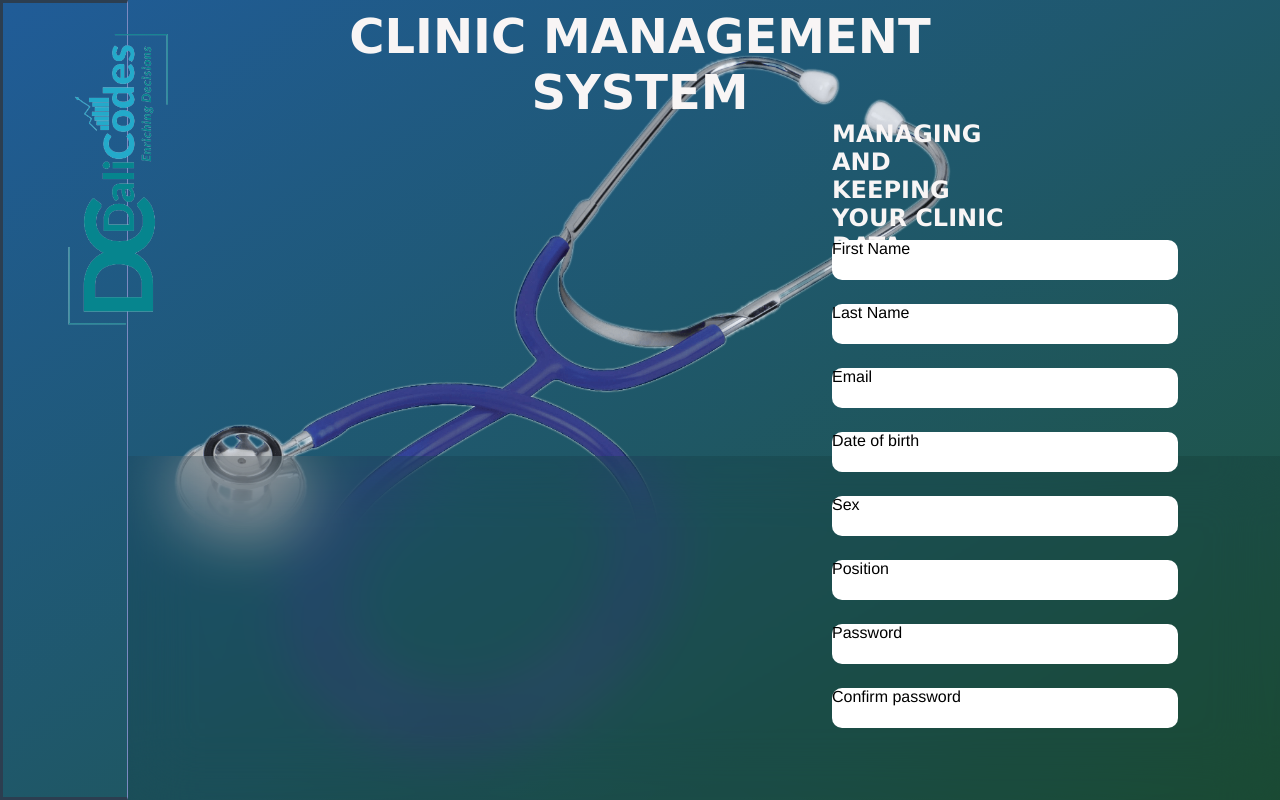
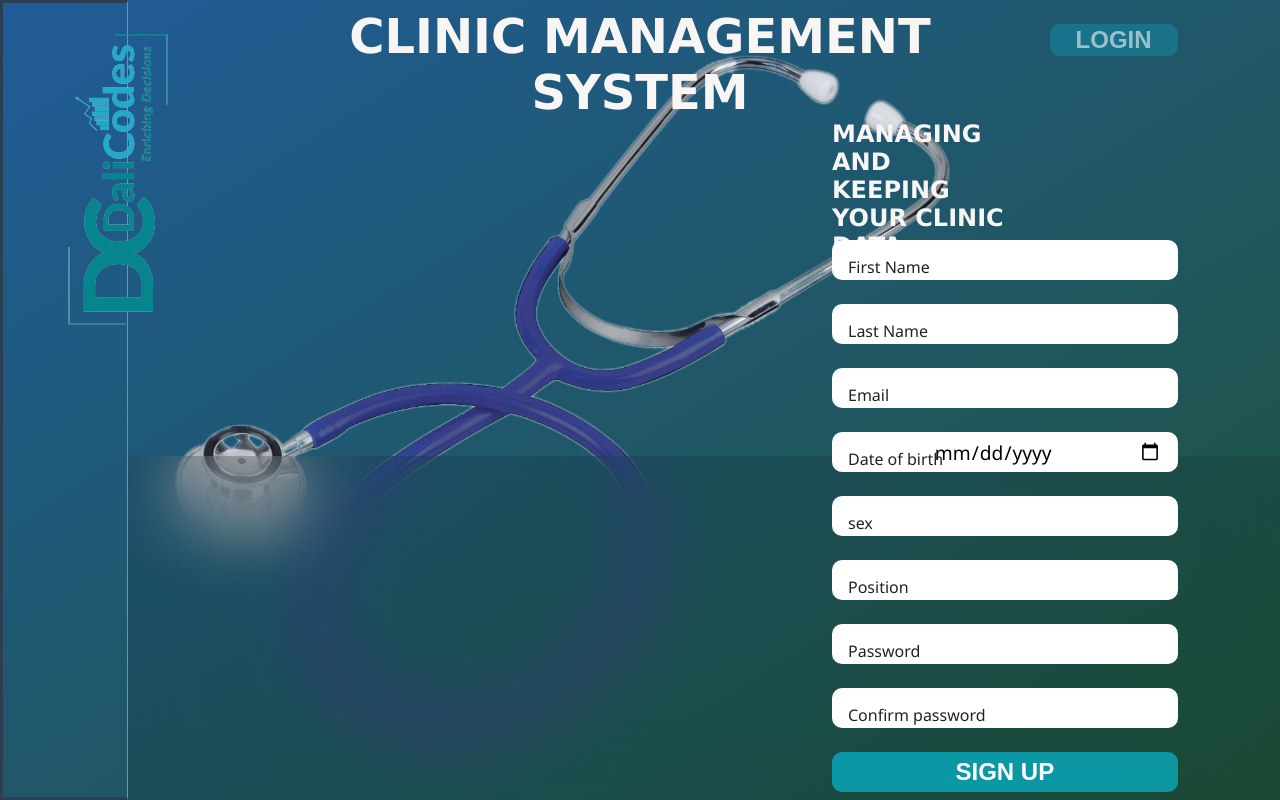
Before and after one commit to DaliDalmas/clinic_management_client, a Vue app: page /#/ in a window 1280 px wide. Built offline with nearby package versions, Linux system fonts and the light colour scheme.

Commit message:
added animation to the inputs of signup and login. added the glass on the patients page

```diff
--- a/src/App.vue
+++ b/src/App.vue
@@ -102,25 +102,91 @@
   justify-content: space-evenly;
   z-index: 2;
 }
-.signup-container input {
+.input-class {
   margin-top: 1.5rem;
   width: 27vw;
   height: 5vh;
   border-radius: 10px;
   border: none;
+  outline: none;
   padding: 1rem;
   cursor: text;
   font-family: "Poppin", "Segoe UI", Tahoma, Geneva, Verdana, sans-serif;
   font-size: 1.2rem;
 }
+
 .input-coat {
   position: relative;
 }
 .lable {
+  font-family: "Poppin", "Segoe UI", Tahoma, Geneva, Verdana, sans-serif;
+  font-size: 1rem;
   position: absolute;
   height: 5vh;
-  color: black;
+  color: rgb(36, 35, 35);
   bottom: 0;
-  left: 0;
+  left: 0em;
+  padding: 1rem;
+}
+
+.btn {
+  cursor: pointer;
+  background: rgba(0, 217, 255, 0.534);
+  margin-top: 1.5rem;
+  width: 27vw;
+  height: 5vh;
+  border-radius: 10px;
+  border: none;
+  color: white;
+  font-weight: bold;
+  font-size: 1.5rem;
+  transition: ease 0.5s;
+}
+.btn:active {
+  transform: scale(0.9);
+}
+.login {
+  width: 10vw;
+  position: absolute;
+  right: 8vw;
+  height: 4vh;
+  background: rgba(0, 217, 255, 0.205);
+  color: rgba(255, 255, 255, 0.555);
+  transition: ease 0.5s;
+}
+.login:hover {
+  background: rgba(0, 217, 255, 0.534);
+  color: white;
+  transform: scale(1.05);
+}
+
+.lable {
+  transition: ease 0.5s;
+  width: 100%;
+  text-align: left;
+  pointer-events: none;
+}
+.dates {
+  text-align: center;
+}
+.input-class:focus + .lable,
+.input-class:valid + .lable {
+  transform: translateY(-75%);
+  color: white;
+}
+.patients {
+  position: relative;
+  display: flex;
+  justify-content: center;
+  align-items: center;
+  color: white;
+}
+.middle-glass {
+  position: absolute;
+  min-height: 70vh;
+  min-width: 80vw;
+  background: rgba(0, 0, 0, 0.144);
+  backdrop-filter: blur(2rem);
+  transform: translateX(-25%);
 }
 </style>
--- /dev/null
+++ b/src/components/login.vue
@@ -0,0 +1,23 @@
+<template>
+  <div class="signup-container">
+    <div class="input-coat">
+      <input type="text" class="input-class" autocomplete="off" required />
+      <div class="lable"><span>Email</span></div>
+    </div>
+
+    <div class="input-coat">
+      <input type="password" class="input-class" autocomplete="off" required />
+      <div class="lable"><span>Password</span></div>
+    </div>
+    <input type="button" value="LOGIN" class="btn" @click="loginFn" />
+  </div>
+</template>
+<script>
+export default {
+  methods: {
+    loginFn() {
+      this.$router.push({ name: "Patients" });
+    },
+  },
+};
+</script>
--- /dev/null
+++ b/src/components/middleGlass.vue
@@ -0,0 +1,3 @@
+<template>
+  <div class="middle-glass">This is the glass</div>
+</template>
--- a/src/components/signup.vue
+++ b/src/components/signup.vue
@@ -1,36 +1,49 @@
 <template>
   <div class="signup-container">
     <div class="input-coat">
-      <input type="text" class="input-class" />
-      <div class="lable">First Name</div>
+      <input type="text" class="input-class" autocomplete="off" required />
+      <div class="lable">
+        <span>First Name</span>
+      </div>
     </div>
     <div class="input-coat">
-      <input type="text" class="input-class" />
-      <div class="lable">Last Name</div>
+      <input type="text" class="input-class" autocomplete="off" required />
+      <div class="lable"><span class="content-name">Last Name</span></div>
     </div>
     <div class="input-coat">
-      <input type="text" class="input-class" />
-      <div class="lable">Email</div>
+      <input type="text" class="input-class" autocomplete="off" required />
+      <div class="lable"><span>Email</span></div>
     </div>
     <div class="input-coat">
-      <input type="text" class="input-class" />
-      <div class="lable">Date of birth</div>
+      <input
+        type="date"
+        class="input-class dates"
+        autocomplete="off"
+        required
+      />
+      <div class="lable"><span>Date of birth</span></div>
     </div>
     <div class="input-coat">
-      <input type="text" class="input-class" />
-      <div class="lable">Sex</div>
+      <input type="text" class="input-class" autocomplete="off" required />
+      <div class="lable"><span>sex</span></div>
     </div>
     <div class="input-coat">
-      <input type="text" class="input-class" />
-      <div class="lable">Position</div>
+      <input type="text" class="input-class" autocomplete="off" required />
+      <div class="lable"><span>Position</span></div>
     </div>
     <div class="input-coat">
-      <input type="password" class="input-class" />
-      <div class="lable">Password</div>
+      <input type="password" class="input-class" autocomplete="off" required />
+      <div class="lable"><span>Password</span></div>
     </div>
     <div class="input-coat">
-      <input type="password" class="input-class" />
-      <div class="lable">Confirm password</div>
+      <input type="password" class="input-class" autocomplete="off" required />
+      <div class="lable"><span>Confirm password</span></div>
     </div>
+    <input type="button" value="SIGN UP" class="btn" @click="signup" />
   </div>
 </template>
+<script>
+export default {
+  props: ["signup"],
+};
+</script>
--- a/src/router/index.js
+++ b/src/router/index.js
@@ -11,13 +11,13 @@ const routes = [
     component: Home,
   },
   {
-    path: "/about",
-    name: "About",
+    path: "/patients",
+    name: "Patients",
     // route level code-splitting
     // this generates a separate chunk (about.[hash].js) for this route
     // which is lazy-loaded when the route is visited.
     component: () =>
-      import(/* webpackChunkName: "about" */ "../views/About.vue"),
+      import(/* webpackChunkName: "about" */ "../views/Patients.vue"),
   },
 ];
 
--- a/src/views/About.vue
+++ /dev/null
@@ -1,5 +0,0 @@
-<template>
-  <div class="about">
-    <h1>This is an about page</h1>
-  </div>
-</template>
--- a/src/views/Home.vue
+++ b/src/views/Home.vue
@@ -2,7 +2,14 @@
   <div class="home">
     <div class="head-clinic">CLINIC MANAGEMENT SYSTEM</div>
     <div class="description-clinic">MANAGING AND KEEPING YOUR CLINIC DATA</div>
-    <SignupContainer />
+    <input
+      type="button"
+      :value="topButtonValue"
+      class="btn login"
+      @click="loginView"
+    />
+    <SignupContainer v-if="signup" :signup="signUpFn" />
+    <LoginContainer v-if="!signup" />
     <LowerGlass />
   </div>
 </template>
@@ -10,8 +17,28 @@
 <script>
 import LowerGlass from "../components/lowerGlass.vue";
 import SignupContainer from "../components/signup.vue";
+import LoginContainer from "../components/login.vue";
 export default {
   name: "Home",
-  components: { LowerGlass, SignupContainer },
+  components: { LowerGlass, SignupContainer, LoginContainer },
+  data() {
+    return {
+      signup: true,
+      topButtonValue: "LOGIN",
+    };
+  },
+  methods: {
+    signUpFn() {
+      this.signup = false;
+    },
+    loginView() {
+      this.signup = !this.signup;
+      if (this.signup) {
+        this.topButtonValue = "LOGIN";
+      } else {
+        this.topButtonValue = "SIGN UP";
+      }
+    },
+  },
 };
 </script>
--- /dev/null
+++ b/src/views/Patients.vue
@@ -0,0 +1,16 @@
+<template>
+  <div class="patients">
+    <middleGlass />
+  </div>
+</template>
+<script>
+import middleGlass from "../components/middleGlass.vue";
+export default {
+  components: { middleGlass },
+  data() {
+    return {
+      topButtonValue: "SIGN OUT",
+    };
+  },
+};
+</script>
```
